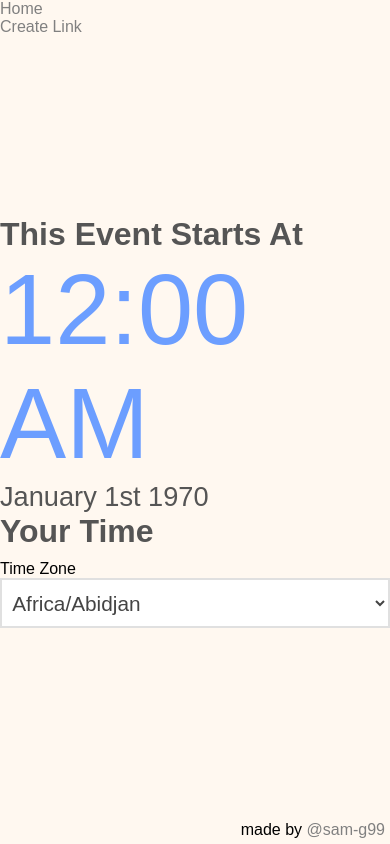
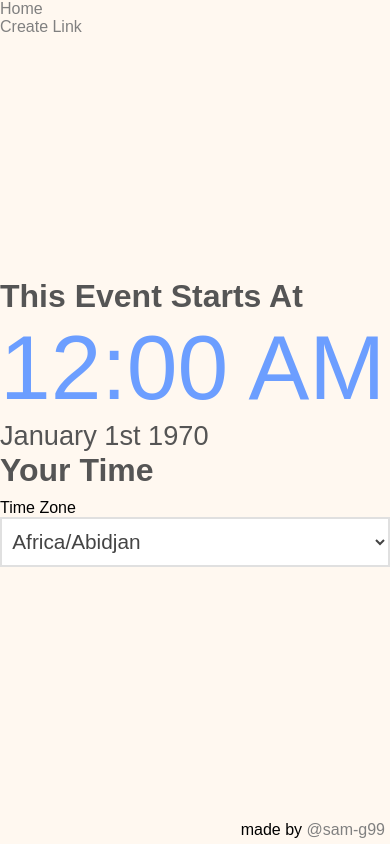
Before and after one commit to sam-g99/Time-Zones-Made-Simple, a React (Create React App) app: page /view/event/1 in a window 390 px wide. Built offline with nearby package versions, Linux system fonts and the light colour scheme.

Commit message:
Update App.css

```diff
--- a/src/App.css
+++ b/src/App.css
@@ -279,7 +279,7 @@ footer{
     width:90%;
   }
   .event-time p:first-of-type{
-    font-size: 6.2em;
+    font-size: 5.7em;
   }
   .view-event-container h2{
     font-size: 2em;
```
